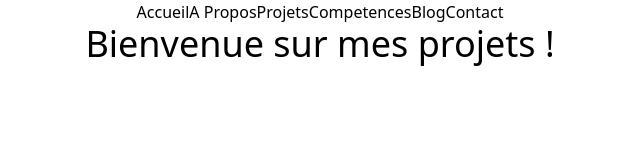
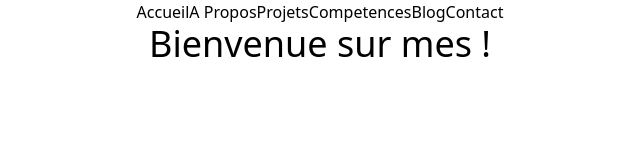
Before and after one commit to Emree66/Emree66.github.io, a plain HTML site: page views/projets.html in a window 1280 px wide. Shown: the whole page, without its empty margins (320-960 px from the left). Drawn offline with nearby package versions, Linux system fonts and the light colour scheme.

Commit message:
Fin de journee

```diff
--- a/views/projets.html
+++ b/views/projets.html
@@ -21,7 +21,7 @@
             </ul>
         </nav>
         <h1 class="text-4xl text-center">
-            Bienvenue sur mes projets !
+            Bienvenue sur mes !
         </h1>
     </body>
 </html>
```
Also changed, not shown: index.html (+1 -0 lines).
